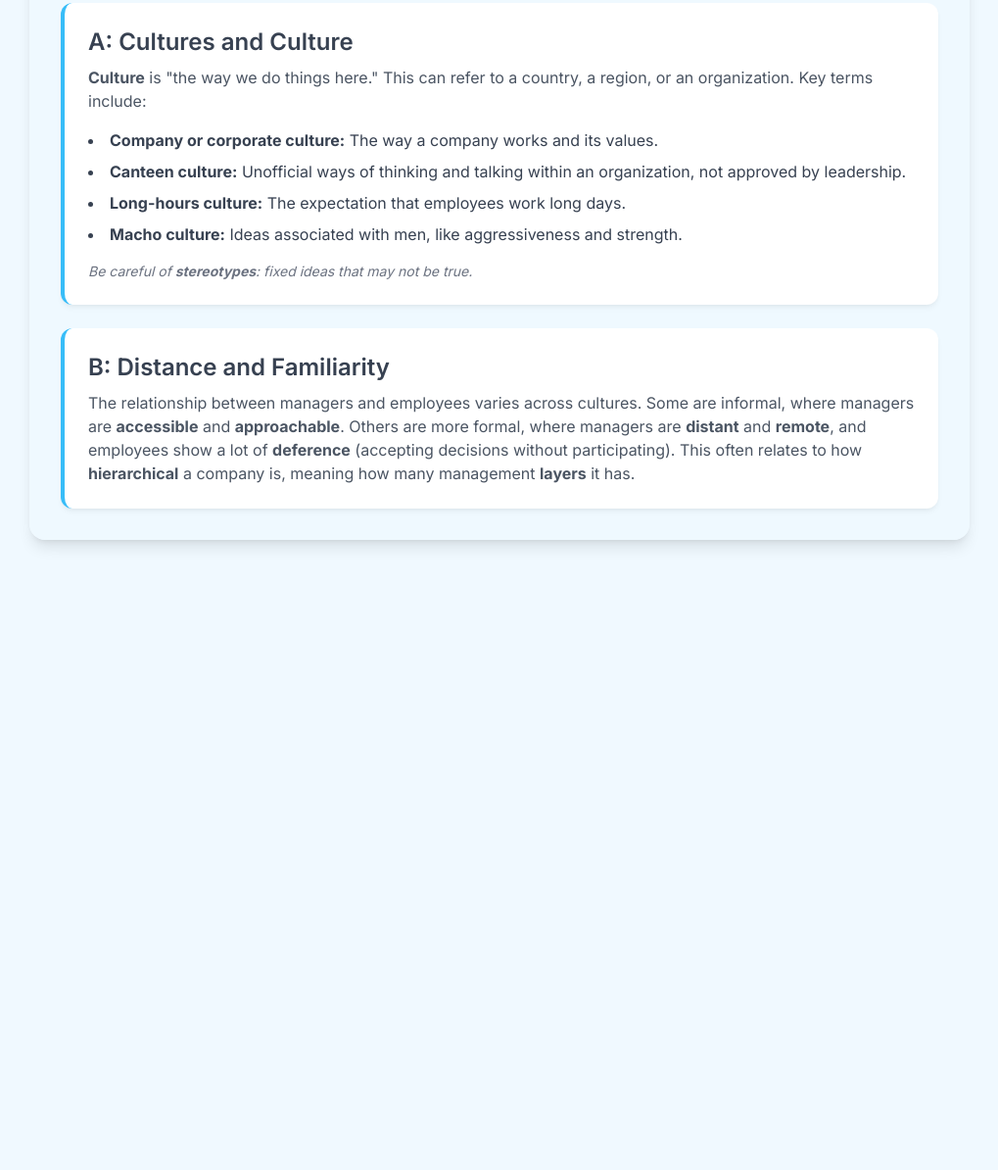
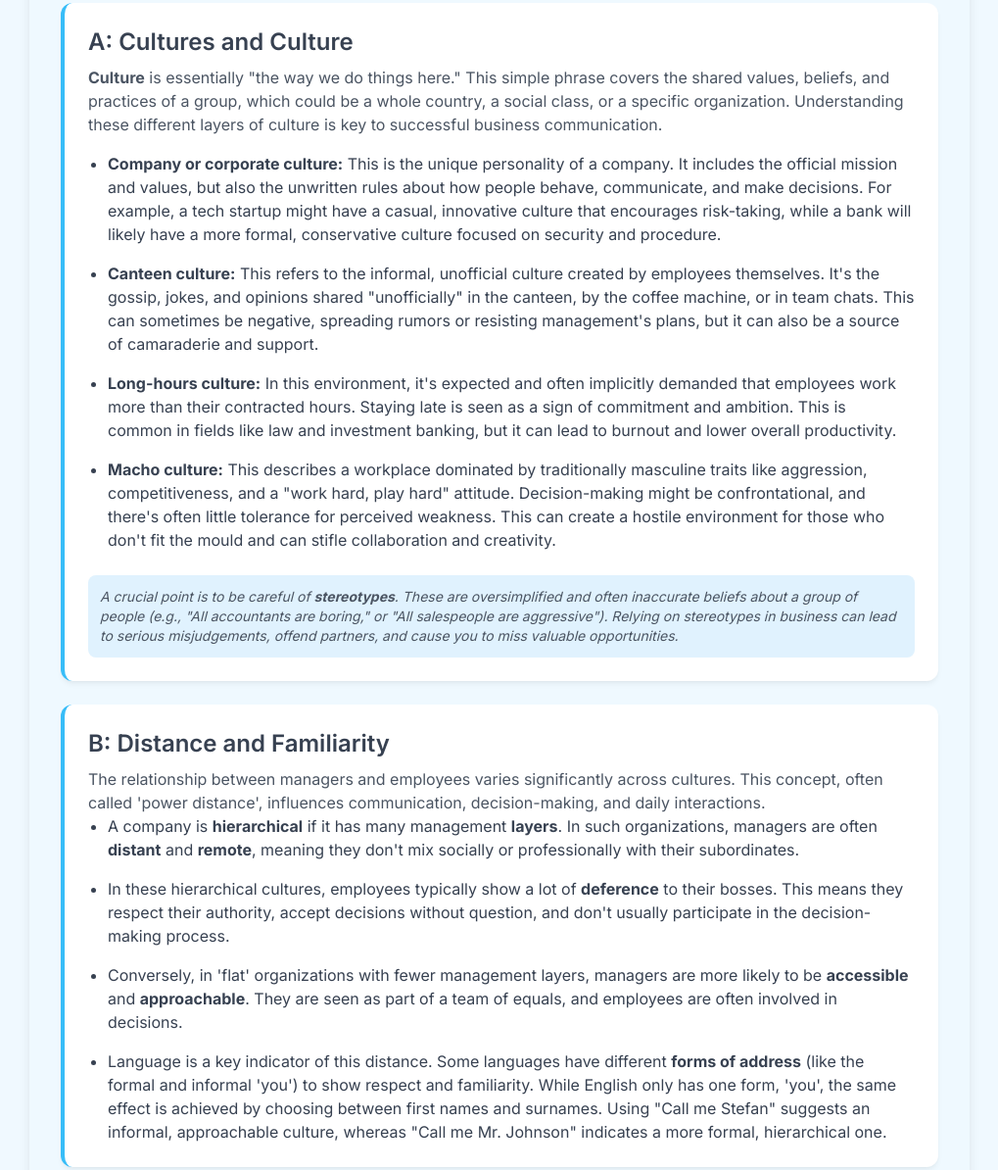
Before and after one commit to Johanka2014/bus_vocab_in_use, a plain HTML site: page bus_vocab_in_use_45.html in a window 1280 px wide. Shown: the part 313-1507 px from the top of the page at 98% size, without its empty margins (130-1149 px from the left). Before the commit the page ends 896 px from the top, so only its background shows below. Drawn offline with nearby package versions, Linux system fonts and the light colour scheme.

Commit message:
Update bus_vocab_in_use_45.html
updated

```diff
--- a/bus_vocab_in_use_45.html
+++ b/bus_vocab_in_use_45.html
@@ -85,18 +85,24 @@
                 <div class="space-y-6">
                     <div class="vocab-card">
                         <h3 class="text-2xl font-semibold text-gray-700 mb-2">A: Cultures and Culture</h3>
-                        <p class="text-gray-600 mb-4"><strong>Culture</strong> is "the way we do things here." This can refer to a country, a region, or an organization. Key terms include:</p>
-                        <ul class="list-disc list-inside space-y-2 text-gray-700">
-                            <li><strong>Company or corporate culture:</strong> The way a company works and its values.</li>
-                            <li><strong>Canteen culture:</strong> Unofficial ways of thinking and talking within an organization, not approved by leadership.</li>
-                            <li><strong>Long-hours culture:</strong> The expectation that employees work long days.</li>
-                            <li><strong>Macho culture:</strong> Ideas associated with men, like aggressiveness and strength.</li>
+                        <p class="text-gray-600 mb-4"><strong>Culture</strong> is essentially "the way we do things here." This simple phrase covers the shared values, beliefs, and practices of a group, which could be a whole country, a social class, or a specific organization. Understanding these different layers of culture is key to successful business communication.</p>
+                        <ul class="list-disc list-outside space-y-4 text-gray-700 ml-5">
+                            <li><strong>Company or corporate culture:</strong> This is the unique personality of a company. It includes the official mission and values, but also the unwritten rules about how people behave, communicate, and make decisions. For example, a tech startup might have a casual, innovative culture that encourages risk-taking, while a bank will likely have a more formal, conservative culture focused on security and procedure.</li>
+                            <li><strong>Canteen culture:</strong> This refers to the informal, unofficial culture created by employees themselves. It's the gossip, jokes, and opinions shared "unofficially" in the canteen, by the coffee machine, or in team chats. This can sometimes be negative, spreading rumors or resisting management's plans, but it can also be a source of camaraderie and support.</li>
+                            <li><strong>Long-hours culture:</strong> In this environment, it's expected and often implicitly demanded that employees work more than their contracted hours. Staying late is seen as a sign of commitment and ambition. This is common in fields like law and investment banking, but it can lead to burnout and lower overall productivity.</li>
+                            <li><strong>Macho culture:</strong> This describes a workplace dominated by traditionally masculine traits like aggression, competitiveness, and a "work hard, play hard" attitude. Decision-making might be confrontational, and there's often little tolerance for perceived weakness. This can create a hostile environment for those who don't fit the mould and can stifle collaboration and creativity.</li>
                         </ul>
-                         <p class="mt-4 text-sm text-gray-500 italic">Be careful of <strong>stereotypes</strong>: fixed ideas that may not be true.</p>
+                         <p class="mt-6 text-sm text-gray-600 italic bg-sky-100 p-3 rounded-lg">A crucial point is to be careful of <strong>stereotypes</strong>. These are oversimplified and often inaccurate beliefs about a group of people (e.g., "All accountants are boring," or "All salespeople are aggressive"). Relying on stereotypes in business can lead to serious misjudgements, offend partners, and cause you to miss valuable opportunities.</p>
                     </div>
                     <div class="vocab-card">
                         <h3 class="text-2xl font-semibold text-gray-700 mb-2">B: Distance and Familiarity</h3>
-                        <p class="text-gray-600">The relationship between managers and employees varies across cultures. Some are informal, where managers are <strong>accessible</strong> and <strong>approachable</strong>. Others are more formal, where managers are <strong>distant</strong> and <strong>remote</strong>, and employees show a lot of <strong>deference</strong> (accepting decisions without participating). This often relates to how <strong>hierarchical</strong> a company is, meaning how many management <strong>layers</strong> it has.</p>
+                        <p class="text-gray-600">The relationship between managers and employees varies significantly across cultures. This concept, often called 'power distance', influences communication, decision-making, and daily interactions.</p>
+                        <ul class="list-disc list-outside space-y-4 text-gray-700 ml-5">
+                            <li>A company is <strong>hierarchical</strong> if it has many management <strong>layers</strong>. In such organizations, managers are often <strong>distant</strong> and <strong>remote</strong>, meaning they don't mix socially or professionally with their subordinates.</li>
+                            <li>In these hierarchical cultures, employees typically show a lot of <strong>deference</strong> to their bosses. This means they respect their authority, accept decisions without question, and don't usually participate in the decision-making process.</li>
+                            <li>Conversely, in 'flat' organizations with fewer management layers, managers are more likely to be <strong>accessible</strong> and <strong>approachable</strong>. They are seen as part of a team of equals, and employees are often involved in decisions.</li>
+                            <li>Language is a key indicator of this distance. Some languages have different <strong>forms of address</strong> (like the formal and informal 'you') to show respect and familiarity. While English only has one form, 'you', the same effect is achieved by choosing between first names and surnames. Using "Call me Stefan" suggests an informal, approachable culture, whereas "Call me Mr. Johnson" indicates a more formal, hierarchical one.</li>
+                        </ul>
                     </div>
                 </div>
             </div>
```
